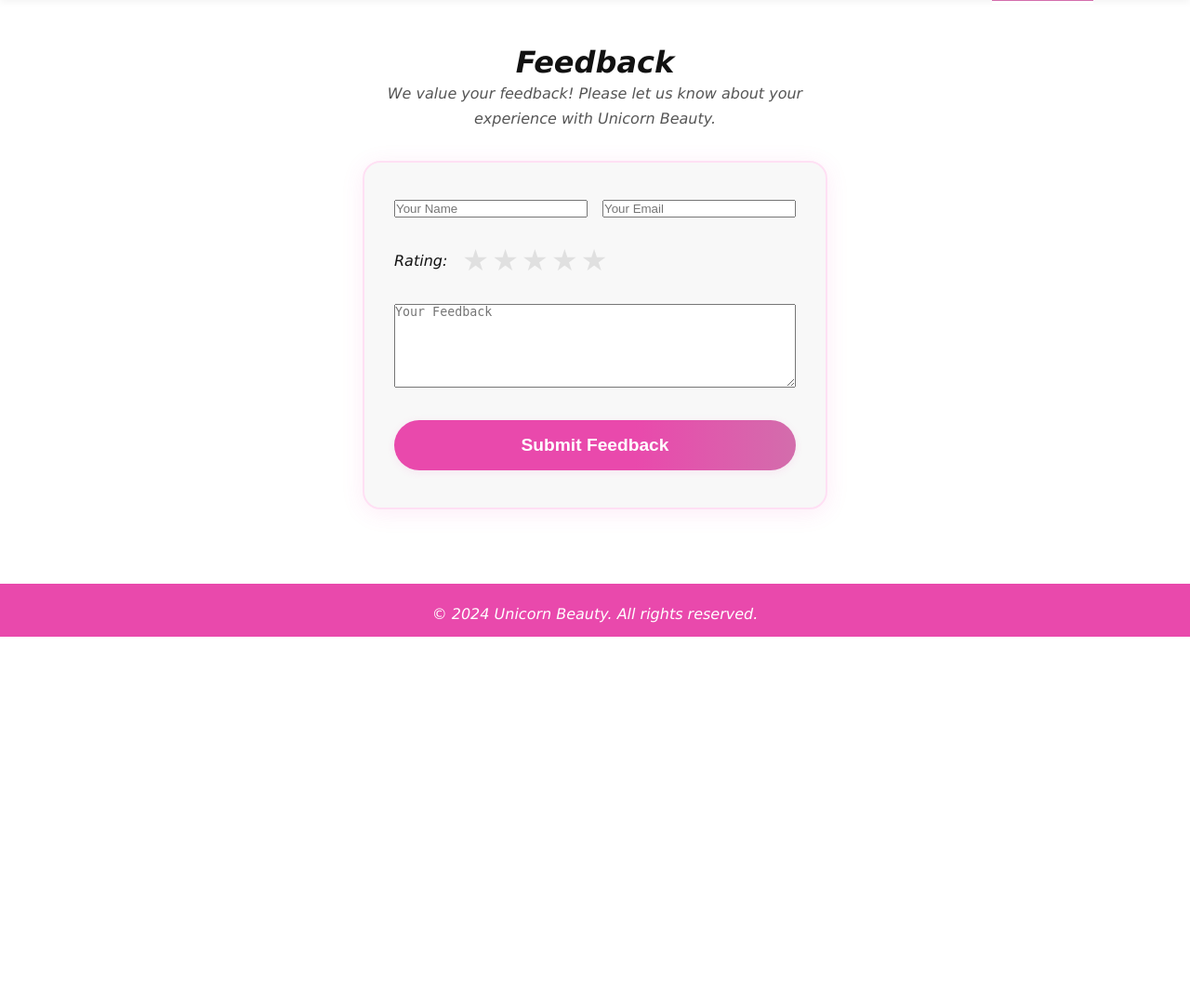
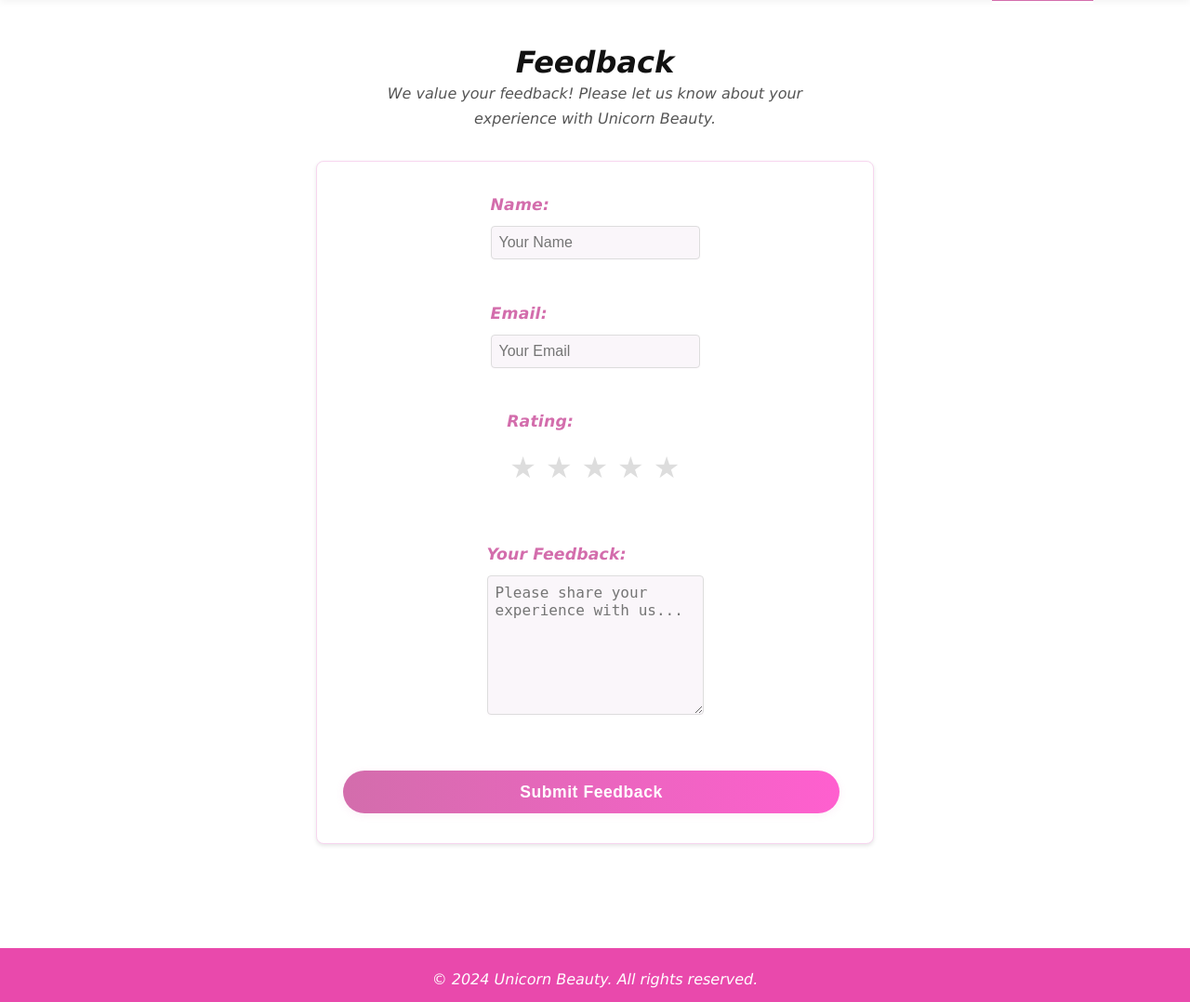
Before and after one commit to deepanjali-pal/unicorn_beauty, a PHP site: page /feedback.html in a window 1280 px wide. Shown: the part 91-1169 px from the top of the page at 93% size. Before the commit the page ends 776 px from the top, so only its background shows below. Run offline with PHP 8.4, Linux system fonts and the light colour scheme; some libraries are stand-ins or nearby versions; some web fonts are replaced.

Commit message:
Add feedback form functionality with PHP backend. Enhance feedback.html with improved styling and form structure. Create feedback.php to handle form submissions and store feedback in the database. Update setup_database.sql to include feedback table. Revise README.md for new feedback instructions.

```diff
--- a/feedback.html
+++ b/feedback.html
@@ -6,6 +6,54 @@
     <link rel="stylesheet" href="https://cdn.linearicons.com/free/1.0.0/icon-font.min.css">
     <link rel="stylesheet" href="style.css">
     <title>Feedback - Unicorn Beauty</title>
+    <style>
+        .rating {
+            display: flex;
+            flex-direction: row-reverse;
+            justify-content: flex-end;
+        }
+        .rating input {
+            display: none;
+        }
+        .rating label {
+            cursor: pointer;
+            font-size: 2rem;
+            color: #ddd;
+            padding: 0 0.1em;
+        }
+        .rating input:checked ~ label,
+        .rating label:hover,
+        .rating label:hover ~ label {
+            color: #ffd700;
+        }
+        .feedback-form {
+            max-width: 600px;
+            margin: 2rem auto;
+            padding: 2rem;
+            background: #fff;
+            border-radius: 8px;
+            box-shadow: 0 2px 4px rgba(0,0,0,0.1);
+        }
+        .form-group {
+            margin-bottom: 1.5rem;
+        }
+        .form-group label {
+            display: block;
+            margin-bottom: 0.5rem;
+            font-weight: bold;
+        }
+        .form-group input,
+        .form-group textarea {
+            width: 100%;
+            padding: 0.5rem;
+            border: 1px solid #ddd;
+            border-radius: 4px;
+        }
+        .form-group textarea {
+            height: 150px;
+            resize: vertical;
+        }
+    </style>
 </head>
 <body>
     <nav class="navbar">
@@ -34,22 +82,38 @@
             <h2>Feedback</h2>
         </div>
         <p style="text-align:center; max-width:500px; margin:0 auto 2rem; color:#555;">We value your feedback! Please let us know about your experience with Unicorn Beauty.</p>
-        <form class="feedback-form" id="feedbackForm">
-            <div class="feedback-form-row">
-                <input type="text" placeholder="Your Name" required>
-                <input type="email" placeholder="Your Email" required>
+        <form class="feedback-form" id="feedbackForm" action="feedback.php" method="POST">
+            <div class="form-group">
+                <label for="name">Name:</label>
+                <input type="text" id="name" name="name" placeholder="Your Name" required>
             </div>
-            <div class="rating-group">
+
+            <div class="form-group">
+                <label for="email">Email:</label>
+                <input type="email" id="email" name="email" placeholder="Your Email" required>
+            </div>
+
+            <div class="form-group">
                 <label>Rating:</label>
-                <span class="star-rating">
-                    <input type="radio" id="star5" name="rating" value="5" required><label for="star5">★</label>
-                    <input type="radio" id="star4" name="rating" value="4"><label for="star4">★</label>
-                    <input type="radio" id="star3" name="rating" value="3"><label for="star3">★</label>
-                    <input type="radio" id="star2" name="rating" value="2"><label for="star2">★</label>
-                    <input type="radio" id="star1" name="rating" value="1"><label for="star1">★</label>
-                </span>
+                <div class="rating">
+                    <input type="radio" id="star5" name="rating" value="5" required>
+                    <label for="star5">★</label>
+                    <input type="radio" id="star4" name="rating" value="4">
+                    <label for="star4">★</label>
+                    <input type="radio" id="star3" name="rating" value="3">
+                    <label for="star3">★</label>
+                    <input type="radio" id="star2" name="rating" value="2">
+                    <label for="star2">★</label>
+                    <input type="radio" id="star1" name="rating" value="1">
+                    <label for="star1">★</label>
+                </div>
             </div>
-            <textarea placeholder="Your Feedback" rows="4" required></textarea>
+
+            <div class="form-group">
+                <label for="message">Your Feedback:</label>
+                <textarea id="message" name="message" placeholder="Please share your experience with us..." required></textarea>
+            </div>
+
             <button type="submit" class="btn-primary">Submit Feedback</button>
         </form>
     </section>
--- a/script.js
+++ b/script.js
@@ -21,17 +21,7 @@
 }
 
 // Feedback form thank you animation
-const feedbackForm = document.getElementById('feedbackForm');
-if (feedbackForm) {
-    feedbackForm.addEventListener('submit', function(e) {
-        e.preventDefault();
-        feedbackForm.classList.add('thankyou');
-        setTimeout(() => {
-            feedbackForm.classList.remove('thankyou');
-            feedbackForm.reset();
-        }, 2000);
-    });
-}
+// (Removed: This was preventing form submission to PHP)
 
 // Service list expand/collapse
 const serviceItems = document.querySelectorAll('.service-item');
--- a/style.css
+++ b/style.css
@@ -915,3 +915,107 @@
         padding: 1.5rem;
     }
 }
+
+/* --- Enhanced Form Styles for Booking & Feedback --- */
+.booking-form, .feedback-form {
+    background: #fff;
+    border-radius: 18px;
+    box-shadow: 0 8px 32px 0 rgba(211, 109, 172, 0.18), 0 1.5px 8px 0 rgba(0,0,0,0.08);
+    padding: 2.5rem 2rem 2rem 2rem;
+    margin: 2rem auto;
+    max-width: 420px;
+    width: 100%;
+    transition: box-shadow 0.3s;
+    border: 1.5px solid #f7d6ef;
+}
+.booking-form:hover, .feedback-form:hover {
+    box-shadow: 0 12px 40px 0 rgba(211, 109, 172, 0.25), 0 2px 12px 0 rgba(0,0,0,0.10);
+}
+.form-group {
+    margin-bottom: 1.7rem;
+    text-align: left;
+}
+.form-group label {
+    display: block;
+    margin-bottom: 0.5rem;
+    font-weight: 600;
+    color: #d36dac;
+    font-size: 1.08rem;
+    letter-spacing: 0.01em;
+}
+.form-group input,
+.form-group textarea,
+.form-group select {
+    width: 100%;
+    padding: 0.7rem 1rem;
+    border: 1.5px solid #f7d6ef;
+    border-radius: 8px;
+    font-size: 1rem;
+    background: #faf6fa;
+    color: #333;
+    transition: border 0.2s, box-shadow 0.2s;
+    box-shadow: 0 1px 2px 0 rgba(211, 109, 172, 0.04);
+}
+.form-group input:focus,
+.form-group textarea:focus,
+.form-group select:focus {
+    border: 1.5px solid #d36dac;
+    outline: none;
+    background: #fff;
+}
+.form-group textarea {
+    min-height: 120px;
+    max-height: 300px;
+    resize: vertical;
+}
+.btn-primary, .feedback-form button, .booking-form button {
+    background: linear-gradient(90deg, #d36dac 0%, #ff5fcf 100%);
+    color: #fff;
+    border: none;
+    border-radius: 2rem;
+    padding: 0.8rem 2.2rem;
+    font-size: 1.1rem;
+    font-weight: 700;
+    letter-spacing: 0.03em;
+    cursor: pointer;
+    box-shadow: 0 2px 8px 0 rgba(211, 109, 172, 0.10);
+    transition: background 0.2s, transform 0.2s, box-shadow 0.2s;
+    margin: 0.5rem 0.5rem 0 0;
+    display: inline-block;
+}
+.btn-primary:hover, .feedback-form button:hover, .booking-form button:hover {
+    background: linear-gradient(90deg, #ff5fcf 0%, #d36dac 100%);
+    transform: translateY(-2px) scale(1.04);
+    box-shadow: 0 4px 16px 0 rgba(211, 109, 172, 0.18);
+}
+.rating {
+    display: flex;
+    flex-direction: row-reverse;
+    justify-content: flex-start;
+    gap: 0.2em;
+    margin-top: 0.2em;
+}
+.rating input {
+    display: none;
+}
+.rating label {
+    cursor: pointer;
+    font-size: 2.1rem;
+    color: #e0b3d6;
+    transition: color 0.2s;
+}
+.rating input:checked ~ label,
+.rating label:hover,
+.rating label:hover ~ label {
+    color: #ff5fcf;
+}
+@media (max-width: 600px) {
+    .booking-form, .feedback-form {
+        padding: 1.2rem 0.7rem 1.2rem 0.7rem;
+        max-width: 98vw;
+    }
+    .btn-primary, .feedback-form button, .booking-form button {
+        width: 100%;
+        margin: 0.5rem 0 0 0;
+    }
+}
```
Also changed, not shown: feedback.php (added, +65 -0 lines), setup_database.sql (+10 -0 lines), README.md.
